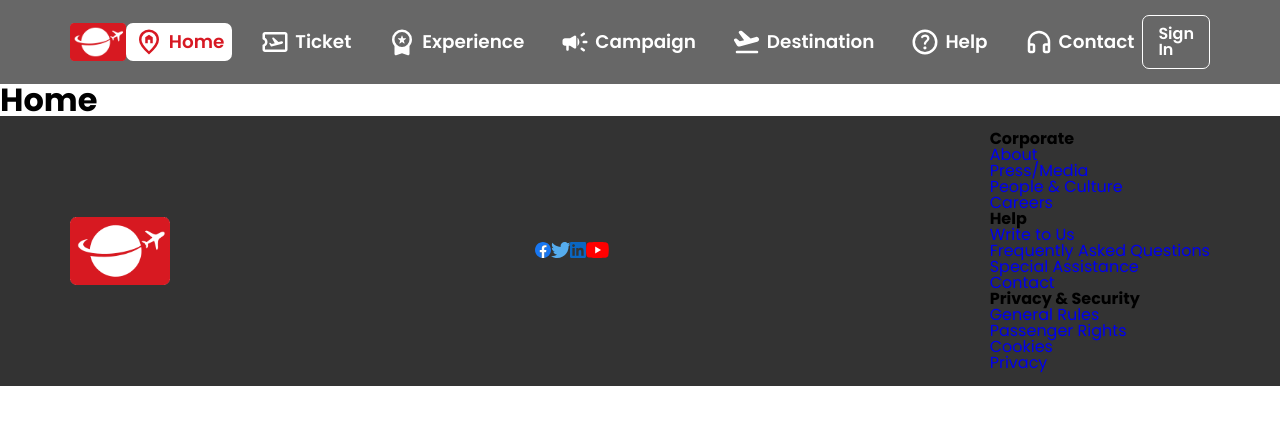
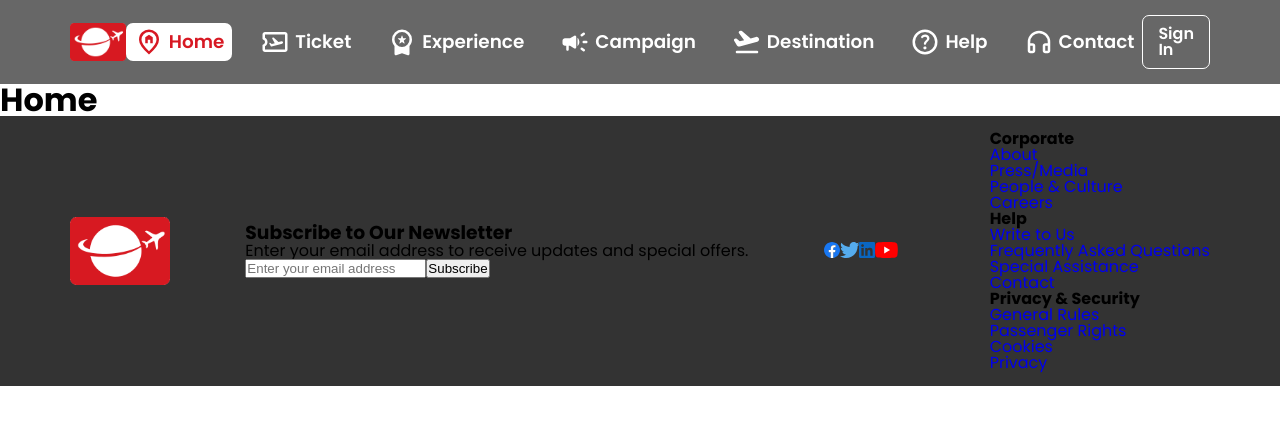
Before and after one commit to Gauravpatil1305/flightbooking, a Next.js app: page / in a window 1280 px wide. Shown: the top 424 px of the page. Built offline with nearby package versions, Linux system fonts and the light colour scheme; some icons are missing.

Commit message:
Update
Updated for Newsletter component.

```diff
--- a/package.json
+++ b/package.json
@@ -15,6 +15,7 @@
     "react": "^18",
     "react-dom": "^18",
     "react-redux": "^9.1.2",
+    "react-tooltip": "^5.28.0",
     "sass": "^1.78.0"
   },
   "devDependencies": {
--- a/src/components/Footer/Footer.tsx
+++ b/src/components/Footer/Footer.tsx
@@ -5,12 +5,14 @@ import { footerNavbarData } from "@/data/footerNavbarData";
 import "./styles/Footer.scss";
 import Logo from "./components/Logo/Logo";
 import SocialMedia from "./components/SocialMedia/SocialMedia";
+import Newsletter from "./components/Newsletter/Newsletter";
 
 const Footer = () => {
   return (
     <footer className="footer">
       <div className="container content">
         <Logo />
+        <Newsletter />
         <SocialMedia />
         <Navbar items={footerNavbarData} />
       </div>
--- /dev/null
+++ b/src/components/Footer/components/Newsletter/Newsletter.tsx
@@ -0,0 +1,58 @@
+"use client";
+
+import React, { useState } from "react";
+import { Tooltip } from "react-tooltip";
+import "react-tooltip/dist/react-tooltip.css";
+const Newsletter: React.FC = () => {
+  const [email, setEmail] = useState<string>("");
+  const [isSubmitted, setIsSubmitted] = useState<boolean>(false);
+  const [tooltipContent, setTooltipContent] = useState<string>("");
+
+  const handleSubmit = (e: React.FormEvent<HTMLFormElement>) => {
+    e.preventDefault();
+
+    if (!email) {
+      setTooltipContent("Please enter your email address");
+    } else {
+      setIsSubmitted(true);
+      setEmail("");
+      setTooltipContent("Success!");
+      setTimeout(() => {
+        setTooltipContent("");
+      }, 2000);
+    }
+  };
+
+  return (
+    <div>
+      {isSubmitted ? (
+        <p>Thank you! You&apos;ve subscribed to our newsletter.</p>
+      ) : (
+        <>
+          <h3>Subscribe to Our Newsletter</h3>
+          <p>Enter your email address to receive updates and special offers.</p>
+          <form onSubmit={handleSubmit}>
+            <input
+              type="email"
+              placeholder="Enter your email address"
+              value={email}
+              onChange={(e) => setEmail(e.target.value)}
+              required
+            />
+            <button
+              type="submit"
+              data-tooltip-id="newsletter-tooltip"
+              data-tooltip-content={tooltipContent}
+              data-tooltip-place="top"
+            >
+              Subscribe
+            </button>
+            <Tooltip id="newsletter-tooltip" place="top" />
+          </form>
+        </>
+      )}
+    </div>
+  );
+};
+
+export default Newsletter;
```
Also changed, not shown: 1 other file (tests, documents, lock files or other folders).
